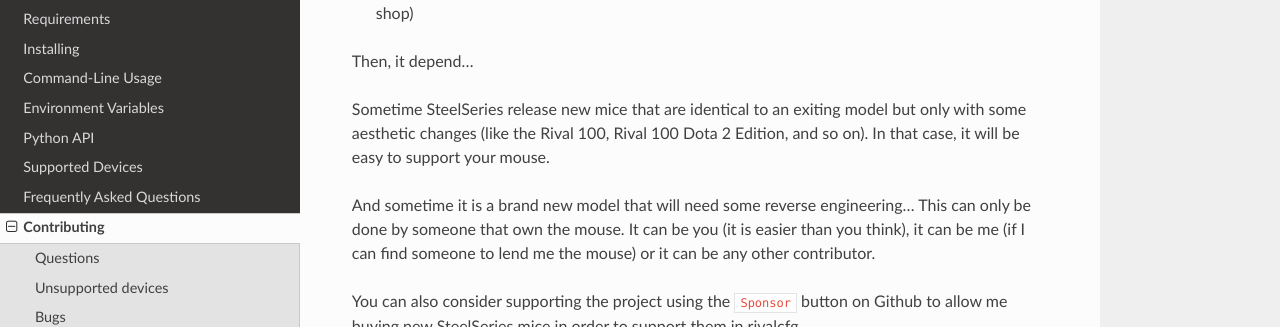
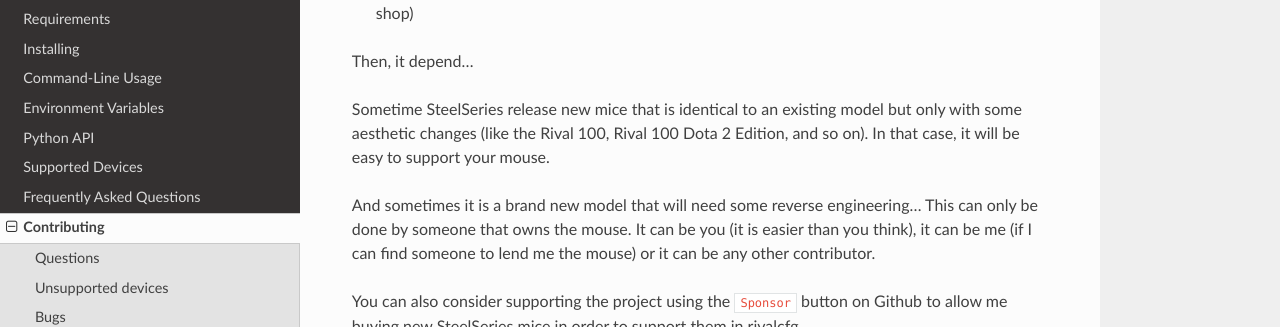
Before and after one commit to flozz/rivalcfg, a Sphinx documentation site: the page built from doc/contributing.rst, in a window 1280 px wide and 900 px high, scrolled down 726 px. Shown: the part 158-485 px from the top of the window. Built offline with Sphinx 7.4.7 and the Read the Docs theme 2.0.0, drawn with Linux system fonts in a browser that asks for light colours.

Commit message:
Fix typos

```diff
--- a/doc/contributing.rst
+++ b/doc/contributing.rst
@@ -42,12 +42,12 @@
 
 Then, it depend...
 
-Sometime SteelSeries release new mice that are identical to an exiting model
+Sometime SteelSeries release new mice that is identical to an existing model
 but only with some aesthetic changes (like the Rival 100, Rival 100 Dota
 2 Edition, and so on). In that case, it will be easy to support your mouse.
 
-And sometime it is a brand new model that will need some reverse engineering...
-This can only be done by someone that own the mouse. It can be you (it is
+And sometimes it is a brand new model that will need some reverse engineering...
+This can only be done by someone that owns the mouse. It can be you (it is
 easier than you think), it can be me (if I can find someone to lend me the
 mouse) or it can be any other contributor.
 
```
